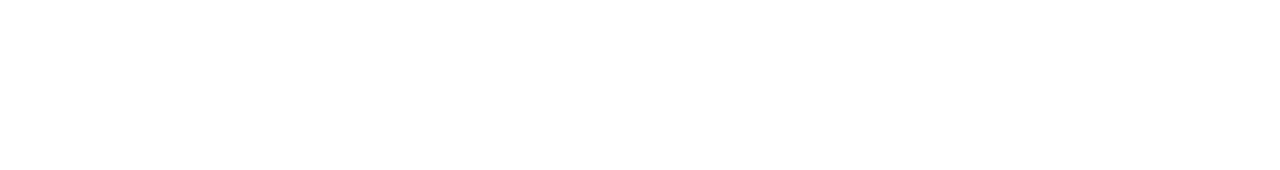
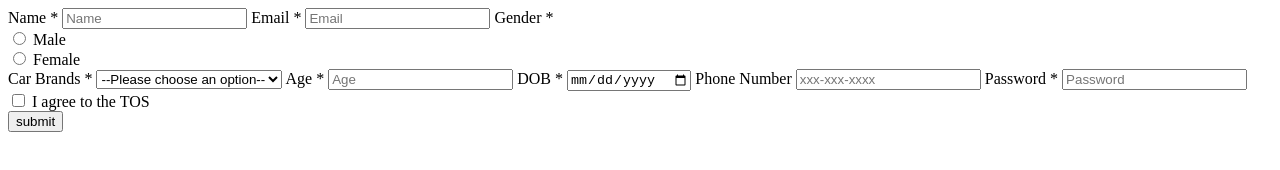
Before and after one commit to acciojob/signup-form-car-Dikesh01, a website: page main.html in a window 1280 px wide. Drawn offline with Linux system fonts and the light colour scheme.

Commit message:
created a submission

```diff
--- a/main.html
+++ b/main.html
@@ -11,6 +11,63 @@
     <script type="text/javascript" src="./script.js">
 </script>
 
+
+		<form method="POST">
+
+			<lable for="name">Name *</lable>
+	<input type="text" name="Name" id="name"  placeholder="Name" required>
+
+	<lable for="email">Email *</lable>
+	<input type="email" name="email" id="email" placeholder="Email" required>
+
+	<lable >Gender *</lable>
+	<div>
+		<input type="radio" name="gender"  value="male"id="gender_m" required>
+		<lable for="gender_m">Male</lable>
+	</div>
+	<div>
+		<input type="radio" name="gender"  value="female"id="gender_f" required>
+		<lable for="gender_f">Female</lable>
+	</div>
+
+	<lable for="cars">Car Brands *</lable>
+	<select  id="cars" name="cars" required>
+				<option value="" disabled selected>--Please choose an option--</option>
+				<option value="bmw">BMW</option>
+				<option value="audi">Audi</option>
+				<option value="merse">Mercedez</option>
+	</select>
+
+	<label for="age">Age *</label>
+	<input type="number"  id="age" name="age" placeholder="Age"required>
+
+	<lable for="dob">DOB *</lable>
+	<input type="date" id="dob" name="dob"required>
+
+	<lable for="phone no.">Phone Number</lable>
+	<input type="tel" id="phone no." name="phone no." placeholder="xxx-xxx-xxxx" pattern="[0-9]{3}-[0-9]{3}-[0-9]{4}" >
+
+	<lable for="password">Password *</lable>
+  <input type="password" id="password" name="password" placeholder="Password" required>
+
+	<div>
+		<input type="checkbox" id="tos" name="tos" required>
+	    <lable for="tos">I agree to the TOS</lable>
+	</div>
+
+	<button type="submit">submit</button>
+
+		</form>
+
+
+
+
+
+
+
+
+
+
 </body>
 
 </html>
```
